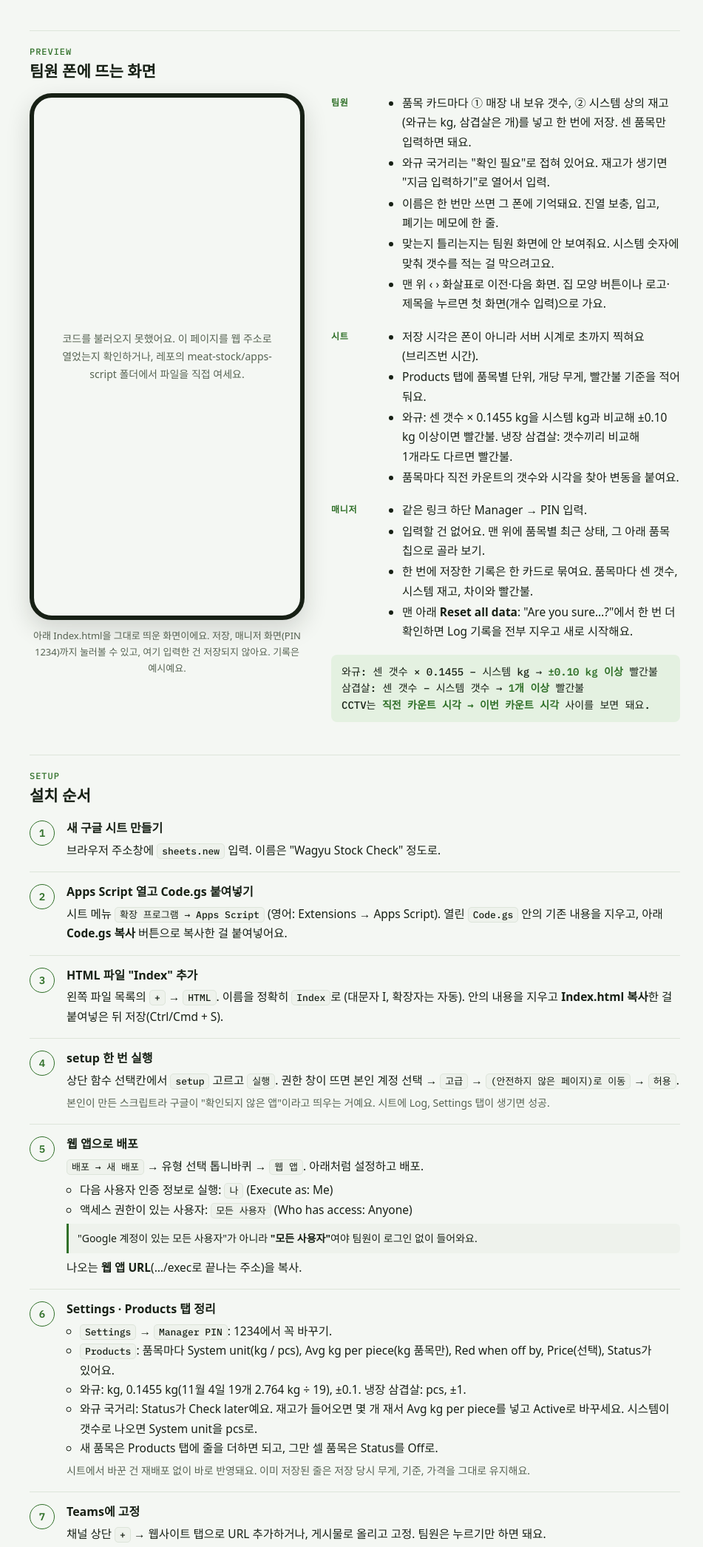
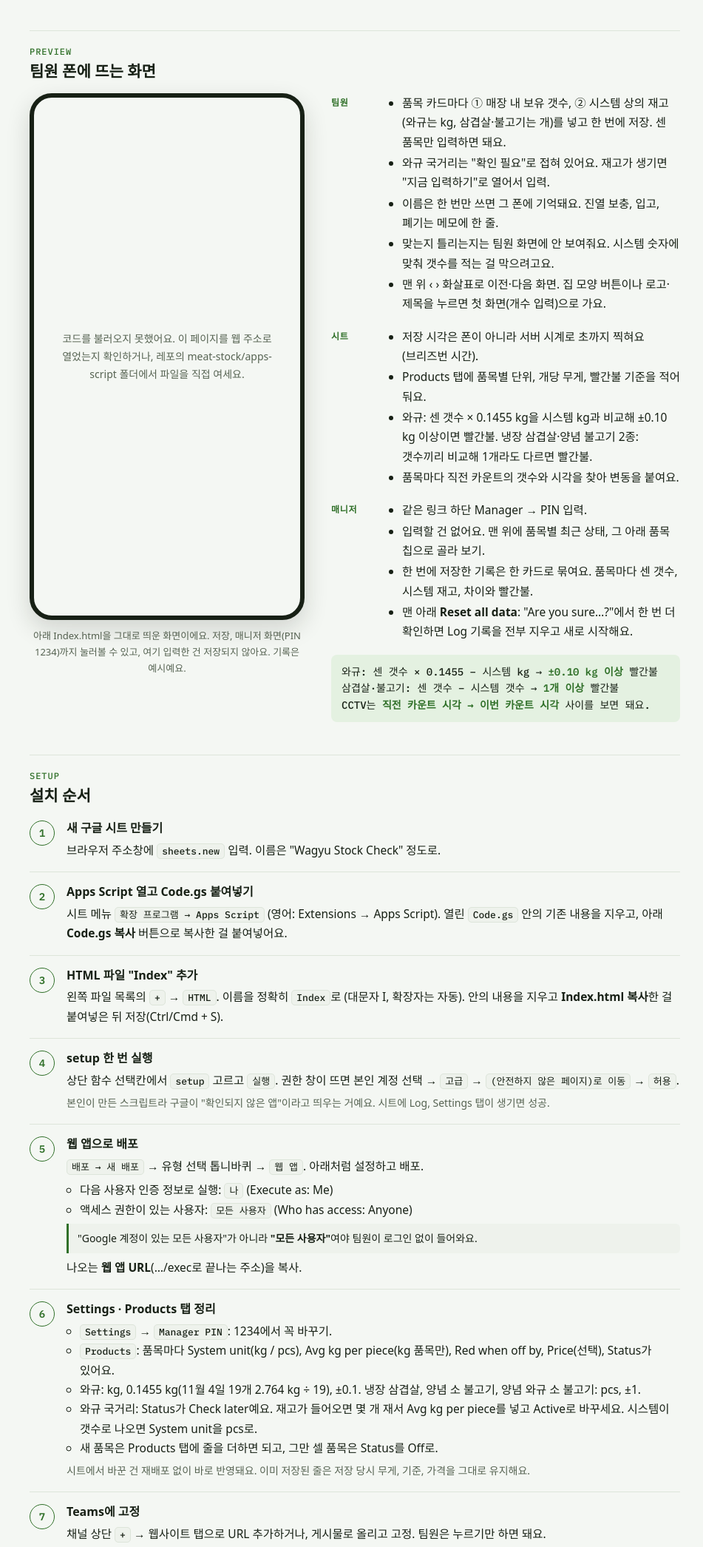
Before and after one commit to Dongoose/HanaroMartAU, a plain HTML site: page meat-stock/index.html in a window 1280 px wide. Shown: the part 284-2375 px from the top of the page at 74% size, without its empty margins (160-1111 px from the left). Drawn offline with Linux system fonts and the light colour scheme; no server answers; a web font is replaced by a local one.

Commit message:
Add marinated beef bulgogi and marinated Wagyu beef bulgogi to the default products
Both are counted in pieces against system pieces, red at 1 piece, like
pork belly. The default list only seeds a new Products tab; a sheet
already in use gets the two products by adding two rows to its
Products tab, with no redeploy.

README and the setup guide (rules text and phone preview) list them too.

Co-Authored-By: Claude Fable 5.2 <noreply@anthropic.com>
Claude-Session: https://claude.ai/code/session_01KyE6mi3CPZyB2LGr7RYc8r

```diff
--- a/meat-stock/index.html
+++ b/meat-stock/index.html
@@ -155,7 +155,7 @@
         <div class="role">
           <span class="who">팀원</span>
           <ul>
-            <li>품목 카드마다 ① 매장 내 보유 갯수, ② 시스템 상의 재고(와규는 kg, 삼겹살은 개)를 넣고 한 번에 저장. 센 품목만 입력하면 돼요.</li>
+            <li>품목 카드마다 ① 매장 내 보유 갯수, ② 시스템 상의 재고(와규는 kg, 삼겹살·불고기는 개)를 넣고 한 번에 저장. 센 품목만 입력하면 돼요.</li>
             <li>와규 국거리는 "확인 필요"로 접혀 있어요. 재고가 생기면 "지금 입력하기"로 열어서 입력.</li>
             <li>이름은 한 번만 쓰면 그 폰에 기억돼요. 진열 보충, 입고, 폐기는 메모에 한 줄.</li>
             <li>맞는지 틀리는지는 팀원 화면에 안 보여줘요. 시스템 숫자에 맞춰 갯수를 적는 걸 막으려고요.</li>
@@ -167,7 +167,7 @@
           <ul>
             <li>저장 시각은 폰이 아니라 서버 시계로 초까지 찍혀요 (브리즈번 시간).</li>
             <li>Products 탭에 품목별 단위, 개당 무게, 빨간불 기준을 적어 둬요.</li>
-            <li>와규: 센 갯수 × 0.1455 kg을 시스템 kg과 비교해 ±0.10 kg 이상이면 빨간불. 냉장 삼겹살: 갯수끼리 비교해 1개라도 다르면 빨간불.</li>
+            <li>와규: 센 갯수 × 0.1455 kg을 시스템 kg과 비교해 ±0.10 kg 이상이면 빨간불. 냉장 삼겹살·양념 불고기 2종: 갯수끼리 비교해 1개라도 다르면 빨간불.</li>
             <li>품목마다 직전 카운트의 갯수와 시각을 찾아 변동을 붙여요.</li>
           </ul>
         </div>
@@ -180,7 +180,7 @@
             <li>맨 아래 <b>Reset all data</b>: "Are you sure…?"에서 한 번 더 확인하면 Log 기록을 전부 지우고 새로 시작해요.</li>
           </ul>
         </div>
-        <p class="formula">와규: 센 갯수 × 0.1455 − 시스템 kg → <b>±0.10 kg 이상</b> 빨간불<br>삼겹살: 센 갯수 − 시스템 갯수 → <b>1개 이상</b> 빨간불<br>CCTV는 <b>직전 카운트 시각 → 이번 카운트 시각</b> 사이를 보면 돼요.</p>
+        <p class="formula">와규: 센 갯수 × 0.1455 − 시스템 kg → <b>±0.10 kg 이상</b> 빨간불<br>삼겹살·불고기: 센 갯수 − 시스템 갯수 → <b>1개 이상</b> 빨간불<br>CCTV는 <b>직전 카운트 시각 → 이번 카운트 시각</b> 사이를 보면 돼요.</p>
       </div>
     </div>
   </section>
@@ -223,7 +223,7 @@
         <ul>
           <li><span class="path">Settings</span> → <span class="path">Manager PIN</span>: 1234에서 꼭 바꾸기.</li>
           <li><span class="path">Products</span>: 품목마다 System unit(kg / pcs), Avg kg per piece(kg 품목만), Red when off by, Price(선택), Status가 있어요.</li>
-          <li>와규: kg, 0.1455 kg(11월 4일 19개 2.764 kg ÷ 19), ±0.1. 냉장 삼겹살: pcs, ±1.</li>
+          <li>와규: kg, 0.1455 kg(11월 4일 19개 2.764 kg ÷ 19), ±0.1. 냉장 삼겹살, 양념 소 불고기, 양념 와규 소 불고기: pcs, ±1.</li>
           <li>와규 국거리: Status가 Check later예요. 재고가 들어오면 몇 개 재서 Avg kg per piece를 넣고 Active로 바꾸세요. 시스템이 갯수로 나오면 System unit을 pcs로.</li>
           <li>새 품목은 Products 탭에 줄을 더하면 되고, 그만 셀 품목은 Status를 Off로.</li>
         </ul>
@@ -309,7 +309,9 @@
   var SAMPLE = { title: 'Meat Stock Check', pin: '1234', products: [
     { name: 'Wagyu', ko: '와규', unit: 'kg', status: 'Active', note: '', avgKg: 0.1455, tol: 0.1, price: 89.9 },
     { name: 'Pork belly', ko: '냉장 삼겹살', unit: 'pcs', status: 'Active', note: '', avgKg: null, tol: 1, price: 9.5 },
-    { name: 'Wagyu soup cuts', ko: '와규 국거리', unit: 'kg', status: 'Check later', note: '현재 매장 재고 없음 · 나중에 확인', avgKg: null, tol: 0.1, price: null }] };
+    { name: 'Wagyu soup cuts', ko: '와규 국거리', unit: 'kg', status: 'Check later', note: '현재 매장 재고 없음 · 나중에 확인', avgKg: null, tol: 0.1, price: null },
+    { name: 'Marinated beef bulgogi', ko: '양념 소 불고기', unit: 'pcs', status: 'Active', note: '', avgKg: null, tol: 1, price: null },
+    { name: 'Marinated wagyu beef bulgogi', ko: '양념 와규 소 불고기', unit: 'pcs', status: 'Active', note: '', avgKg: null, tol: 1, price: null }] };
 
   /* ---------- load the two files (embedded copy first, then the files next to this page) ---------- */
   function okText(res) { if (!res.ok) throw new Error(res.status + ' ' + res.statusText); return res.text(); }
```
Also changed, not shown: 2 other files.
